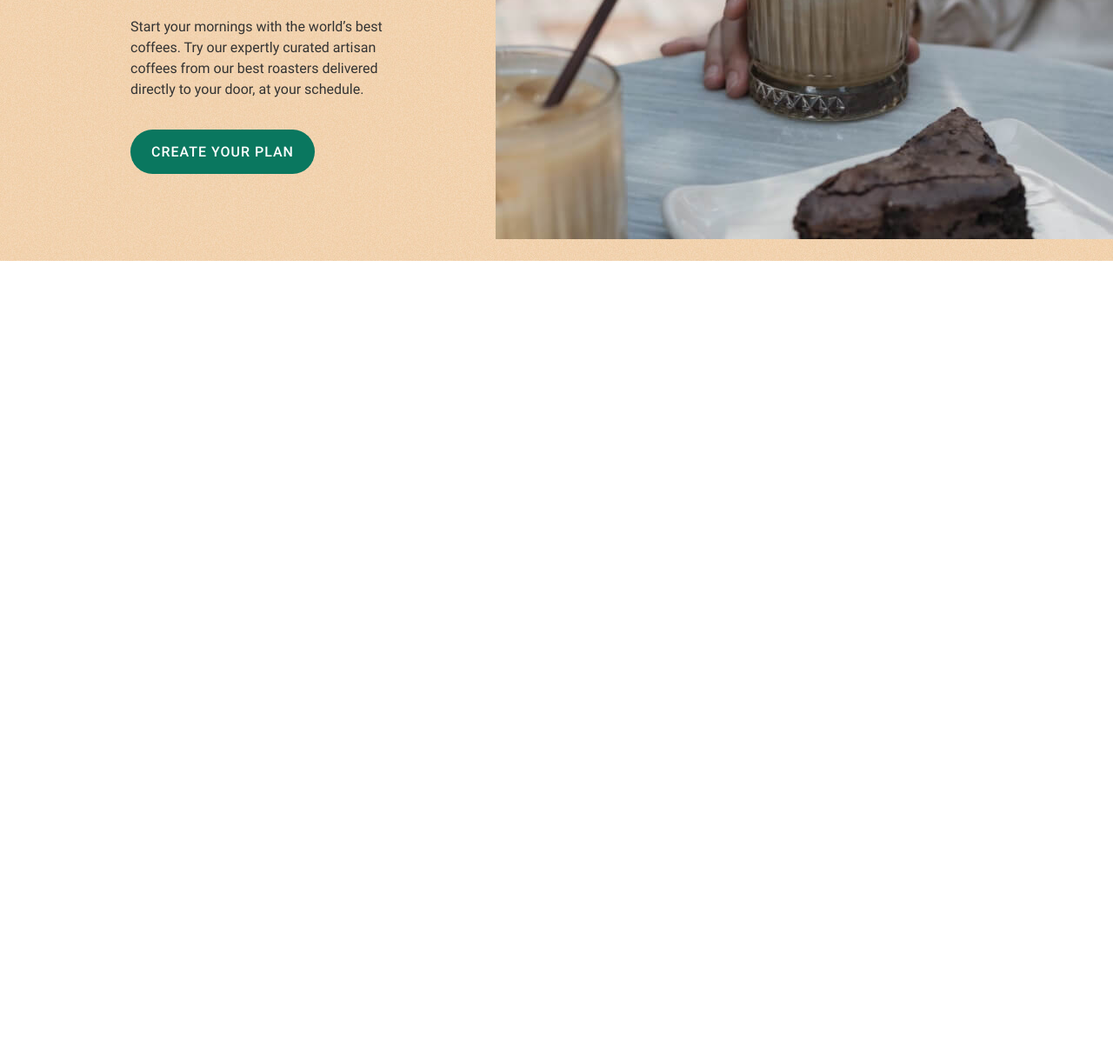
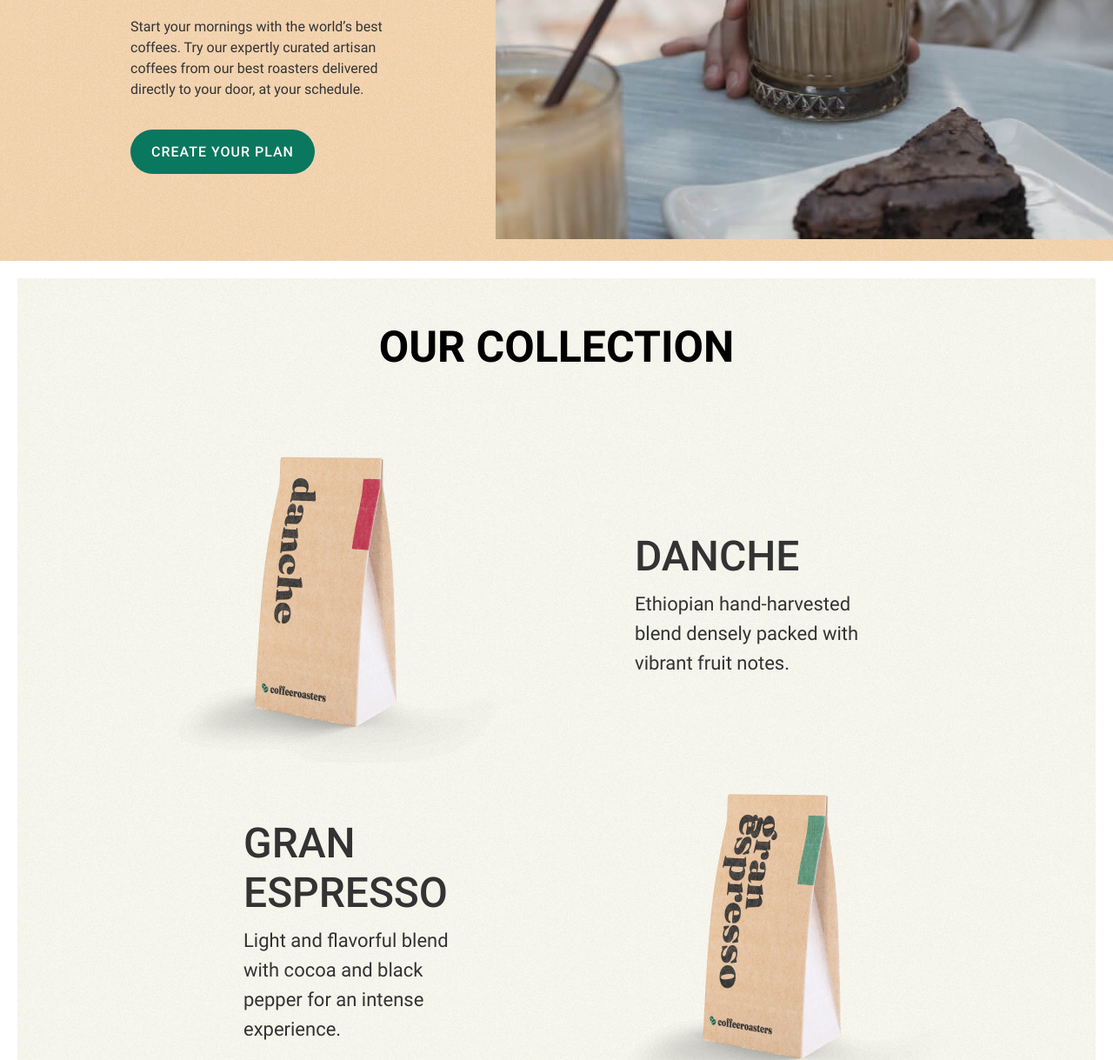
Before and after one commit to frontendtester/coffeeroasters, a plain HTML site: page index.html in a window 1280 px wide. Shown: the part 525-1744 px from the top of the page at 87% size. Before the commit the page ends 825 px from the top, so only its background shows below. Drawn offline with Linux system fonts and the light colour scheme.

Commit message:
Add index-collection section

```diff
--- a/css/styles.css
+++ b/css/styles.css
@@ -8,6 +8,7 @@
   --accent-color-light-brown-80: rgb(201, 155, 103, 0.8);
   --accent-color-light-brown-60: rgb(201, 155, 103, 0.6);
   --light-brown: #f3d7b7;
+  --light-bg: #f8f8f2;
   --outline-color: var(--accent-color-green);
 }
 
@@ -135,6 +136,8 @@ img {
 /* MAIN-CONTENT */
 .main-content {
   flex-grow: 1;
+  padding-top: 20px;
+  padding-bottom: 50px;
 }
 
 
@@ -257,6 +260,71 @@ img {
 }
 
 
+/* INDEX-COLLECTION */
+.index-collection-inner {
+  padding: 50px 143px;
+  background-color: var(--light-bg);
+  background-image: url("../img/index-collection-bg.jpg");
+}
+
+.index-colleciton-heading {
+  margin-top: 0;
+  margin-bottom: 80px;
+  font-size: 50px;
+  line-height: normal;
+  text-align: center;
+  text-transform: uppercase;
+  color: #000;
+}
+
+.index-collection-list {
+  padding: 0;
+  margin: 0;
+  list-style: none;
+}
+
+.index-collection-item {
+  display: flex;
+  align-items: center;
+}
+
+.index-collection-item:nth-child(even) {
+  flex-direction: row-reverse;
+}
+
+.index-collection-img {
+  flex-shrink: 0;
+  width: 450px;
+  height: 375px;
+  object-fit: cover;
+}
+
+.index-collection-info {
+  flex-grow: 1;
+  padding-left: 117px;
+  padding-right: 117px;
+}
+
+.index-collection-title {
+  margin-top: 0;
+  margin-bottom: 10px;
+  font-size: 48px;
+  line-height: normal;
+  font-weight: 500;
+  text-transform: uppercase;
+}
+
+.index-collection-text {
+  margin: 0;
+  font-size: 22px;
+  line-height: 34px;
+}
+
+.index-collection-text:not(:last-child) {
+  margin-bottom: 10px;
+}
+
+
 /* RETINA BG */
 @media
 only screen and (-webkit-min-device-pixel-ratio: 2),
@@ -268,4 +336,8 @@ only screen and (                min-resolution: 2dppx) {
   .site-header-hero-wrapper {
     background-image: url("../img/site-header-intro-bg@2x.jpg");
   }
+
+  .index-collection-inner {
+    background-image: url("../img/index-collection-bg@2x.jpg");
+  }
 }
--- a/index.html
+++ b/index.html
@@ -46,6 +46,51 @@
     </div>
   </div>
 
+
+  <!-- MAIN-CONTENT -->
+  <main class="main-content">
+
+    <!-- INDEX-COLLECTION -->
+    <section class="index-collection">
+      <div class="container">
+        <div class="index-collection-inner">
+          <h2 class="index-colleciton-heading">Our collection</h2>
+          <ul class="index-collection-list">
+            <li class="index-collection-item">
+              <img class="index-collection-img" src="img/danche.png" alt="Danche" width="450" height="375" srcset="img/danche.png 1x, img/danche@2x.png 2x">
+              <div class="index-collection-info">
+                <h3 class="index-collection-title">Danche</h3>
+                <p class="index-collection-text">Ethiopian hand-harvested blend densely packed with vibrant fruit notes.</p>
+              </div>
+            </li>
+            <li class="index-collection-item">
+              <img class="index-collection-img" src="img/gran-espresso.png" alt="Gran Espresso" width="450" height="375" srcset="img/gran-espresso.png 1x, img/gran-espresso@2x.png 2x">
+              <div class="index-collection-info">
+                <h3 class="index-collection-title">Gran Espresso</h3>
+                <p class="index-collection-text">Light and flavorful blend with cocoa and black pepper for an intense experience.</p>
+              </div>
+            </li>
+            <li class="index-collection-item">
+              <img class="index-collection-img" src="img/piccollo.png" alt="Piccollo" width="450" height="375" srcset="img/piccollo.png 1x, img/piccollo@2x.png 2x">
+              <div class="index-collection-info">
+                <h3 class="index-collection-title">Piccollo</h3>
+                <p class="index-collection-text">Mild and smooth blend featuring notes of toasted almond and dried cherry.</p>
+              </div>
+            </li>
+            <li class="index-collection-item">
+              <img class="index-collection-img" src="img/planalto.png" alt="Planalto" width="450" height="375" srcset="img/planalto.png 1x, img/planalto@2x.png 2x">
+              <div class="index-collection-info">
+                <h3 class="index-collection-title">Planalto</h3>
+                <p class="index-collection-text">Brazilian dark roast with rich and velvety body, and hints of fruits and nuts.</p>
+              </div>
+            </li>
+          </ul>
+        </div>
+      </div>
+    </section>
+
+  </main>
+
   <script src="js/main.js"></script>
 </body>
 </html>
```
Also changed, not shown: img/danche.png (added), img/danche@2x.png (added), img/gran-espresso.png (added), img/gran-espresso@2x.png (added), img/index-collection-bg.jpg (added), img/piccollo.png (added), img/piccollo@2x.png (added), img/planalto.png (added), img/planalto@2x.png (added), 1 other file.
